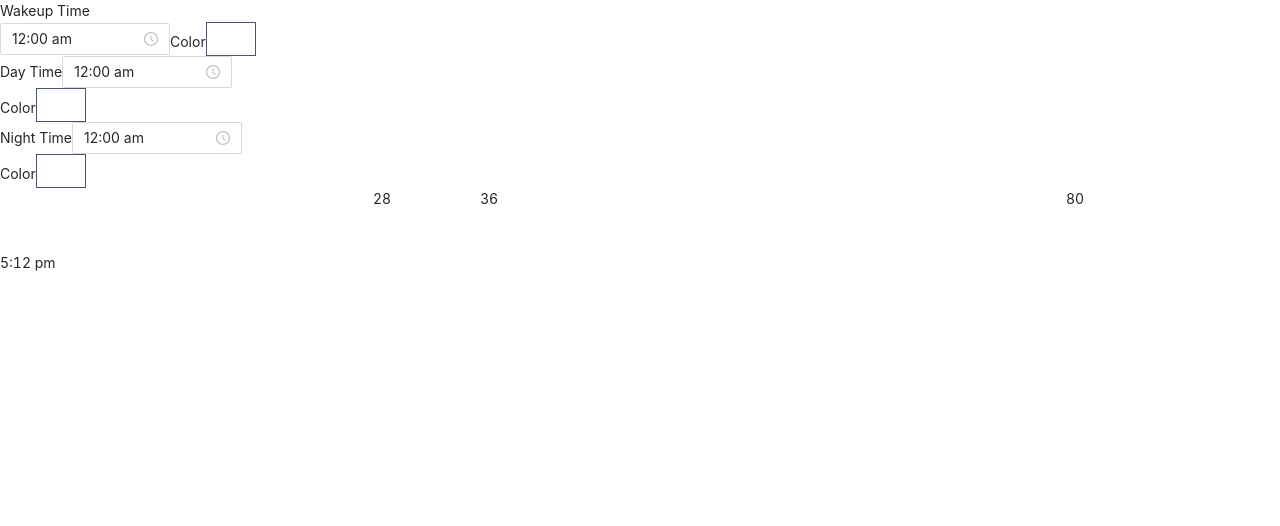
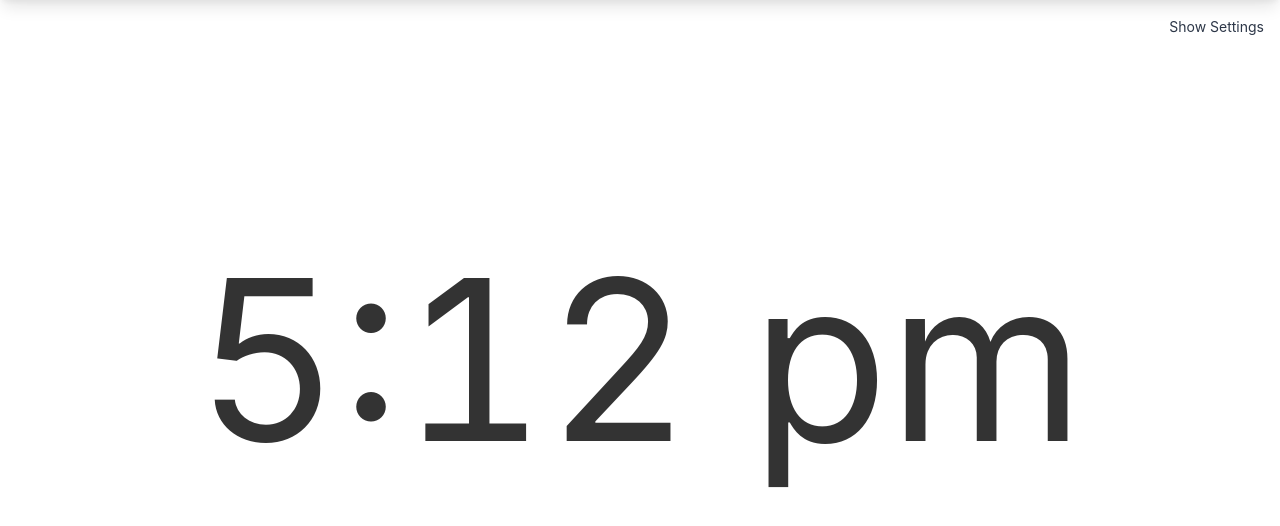
Before and after one commit to dcaccavano/wakeup-clock, a React (Create React App) app: page / in a window 1280 px wide. Shown: the top 526 px of the page. Built offline with nearby package versions, Linux system fonts and the light colour scheme.

Commit message:
total update

```diff
--- a/src/App.css
+++ b/src/App.css
@@ -1,38 +1,50 @@
-.App {
+.mainClock {
+  width: 100%;
   text-align: center;
+  font-size: 14rem;
+  line-height: 90vh;
 }
 
-.App-logo {
-  height: 40vmin;
-  pointer-events: none;
+.mainClock.darkText {
+  color: #333;
 }
 
-@media (prefers-reduced-motion: no-preference) {
-  .App-logo {
-    animation: App-logo-spin infinite 20s linear;
-  }
+.mainClock.lightText {
+  color: #fff;
 }
 
-.App-header {
-  background-color: #282c34;
-  min-height: 100vh;
-  display: flex;
-  flex-direction: column;
-  align-items: center;
-  justify-content: center;
-  font-size: calc(10px + 2vmin);
-  color: white;
+.settingsContainer {
+  height: 10rem;
+  transition: all 0.3s ease-in-out;
+  background: #fff;
+  width: 100vw;
 }
 
-.App-link {
-  color: #61dafb;
+.settingsContainer.isHidden {
+  top: -10rem;
 }
 
-@keyframes App-logo-spin {
-  from {
-    transform: rotate(0deg);
-  }
-  to {
-    transform: rotate(360deg);
-  }
+.settingsContainer.isVisible {
+  top: 0;
 }
+
+.sliderDraggable {
+  height: 3.5rem;
+  margin-top: -.25rem;
+  border-radius: .25rem;
+}
+
+.ticksContainer {
+  margin-top: 48px;
+}
+
+.tick {
+}
+
+.tick .tickLabel {
+  position: absolute;
+  width: 80px;
+  margin-left: -40px;
+  margin-top: 1rem;
+  font-size: .75rem;
+}
--- a/src/App.js
+++ b/src/App.js
@@ -2,10 +2,15 @@ import React from 'react';
 import Settings from './components/Settings';
 import useLocalStorage from './utils/use-local-storage';
 import moment from 'moment';
+import './App.css';
 
 const App = () => {
 
   const format = 'h:mm a';
+
+  const nowToNum = () => moment().diff(moment().startOf('day'), 'minutes') / 15;
+
+  const numToTime = minutes => moment().startOf('day').add(minutes * 15, 'm').format(format);
 
   const [dayStart, setDayStart] = useLocalStorage('dayStart', 36);
   const [wakeupStart, setwakeupStart] = useLocalStorage('wakeupStart', 28);
@@ -15,18 +20,15 @@ const App = () => {
   const [wakeupColor, setWakeupColor] = useLocalStorage('wakeupColor', '#ffffff');
   const [nightColor, setNightColor] = useLocalStorage('nightColor', '#ffffff');
 
-  const [now, setNow] = React.useState(moment());
+  const [now, setNow] = React.useState(nowToNum());
   const [backgroundColor, setBackgroundColor] = React.useState('#ffffff');
 
+  const [showSettings, setShowSettings] = React.useState(false);
+
   const updateBackgroundColor = now => {
-    const timeRightNow = moment(now);
-    const dayTimeStart = moment(dayStart);
-    const wakeupTimeStart = moment(wakeupStart);
-    const nightTimeStart = moment(nightStart);
-
-    if (timeRightNow.isAfter(wakeupTimeStart)) {
-      if (timeRightNow.isAfter(dayTimeStart)) {
-        if (timeRightNow.isBefore(nightTimeStart)) {
+    if (now > wakeupStart) {
+      if (now > dayStart) {
+        if (now < nightStart) {
           setBackgroundColor(dayColor);
         } else {
           setBackgroundColor(nightColor);
@@ -41,7 +43,7 @@ const App = () => {
 
   React.useEffect(() => {
     const interval = setInterval(() => {
-      setNow(moment());
+      setNow(nowToNum());
     }, 60000);
     return () => clearInterval(interval);
     updateBackgroundColor(now);
@@ -53,10 +55,49 @@ const App = () => {
 
   React.useEffect(() => {
     updateBackgroundColor(now);
-  }, [dayColor, nightColor, wakeupColor])
+  }, [dayColor, nightColor, wakeupColor, now])
+
+  const lightOrDark = color => {
+
+    let r, g, b, hsp;
+
+    if (color.match(/^rgb/)) {
+      color = color.match(/^rgba?\((\d+),\s*(\d+),\s*(\d+)(?:,\s*(\d+(?:\.\d+)?))?\)$/);
+      r = color[1];
+      g = color[2];
+      b = color[3];
+    }
+    else {
+      color = +("0x" + color.slice(1).replace(
+      color.length < 5 && /./g, '$&$&'));
+
+      r = color >> 16;
+      g = color >> 8 & 255;
+      b = color & 255;
+    }
+
+    hsp = Math.sqrt(
+      0.299 * (r * r) +
+      0.587 * (g * g) +
+      0.114 * (b * b)
+      );
+
+    if (hsp>127.5) {
+      return 'light';
+    }
+    else {
+      return 'dark';
+    }
+  }
 
   return (
     <div>
+      <button
+        className={`absolute top-0 right-0 mt-4 mr-4 ${lightOrDark(backgroundColor) === 'light' ? 'text-gray-800' : 'text-white'}`}
+        onClick={(e) => setShowSettings(true)}
+      >
+        Show Settings
+      </button>
       <Settings
         dayStart={dayStart}
         setDayStart={setDayStart}
@@ -70,8 +111,19 @@ const App = () => {
         setWakeupColor={setWakeupColor}
         nightColor={nightColor}
         setNightColor={setNightColor}
+        numToTime={numToTime}
+        showSettings={showSettings}
+        setShowSettings={setShowSettings}
       />
-      <div className="w-screen h-screen" style={{ background: backgroundColor }}>{ now.format(format) }</div>
+      <div
+        style={{ background: backgroundColor }}
+        className="clockWrapper w-screen h-screen"
+      >
+
+        <div className={`mainClock ${lightOrDark(backgroundColor) === 'light' ? 'darkText' : 'lightText'}`}>
+          { numToTime(now) }
+        </div>
+      </div>
     </div>
   );
 }
--- a/src/components/Settings/ColorPicker/index.js
+++ b/src/components/Settings/ColorPicker/index.js
@@ -1,35 +1,29 @@
 import React from 'react';
 import { SwatchesPicker } from 'react-color';
 
-const ColorPicker = ({ type, getter, setter }) => {
-
-  const [displayPicker, setDisplayPicker] = React.useState(false);
+const ColorPicker = ({ getter, setter, show, setShow }) => {
 
   const updateColor = color => {
     setter(color.hex);
-    setDisplayPicker(false);
+    setShow(false);
   };
 
   return (
-    <div>
-      <label>Color</label>
-      <button
-        onClick={() => setDisplayPicker(true)}
-        className="p-2 border border-gray-700"
-      >
-        <span
-          className="block h-4 w-8 rounded"
-          style={{ background: getter }}></span>
-      </button>
+    <React.Fragment>
       {
-        displayPicker &&
-        <SwatchesPicker
-          color={getter}
-          onChangeComplete={updateColor}
-        />
+        show &&
+        <React.Fragment>
+          <div onClick={(e) => setShow(false)} className="inset-0 shade w-screen h-screen fixed" ></div>
+          <div className="pickerWrapper absolute inset-0 w-auto h-auto mt-12">
+            <SwatchesPicker
+              color={getter}
+              onChangeComplete={updateColor}
+            />
+          </div>
+        </React.Fragment>
+
       }
-
-    </div>
+    </React.Fragment>
   );
 }
 
--- a/src/components/Settings/CustomDraggable/index.js
+++ b/src/components/Settings/CustomDraggable/index.js
@@ -1,21 +1,21 @@
 import React from 'react';
-import moment from 'moment';
 import Draggable from 'react-draggable';
 
-const CustomDraggable = ({ getter, setter }) => {
+const CustomDraggable = ({ type, numToTime, getter, setter }) => {
 
   const [percent, setPercent] = React.useState(getter / 96);
   const [parentWidth, setParentWidth] = React.useState(null);
   const [leftOffset, setLeftOffset] = React.useState(null);
+  const [showTool, setShowTool] = React.useState(false);
 
-  const handleStop = e => {
+  const handleDrag = e => {
     let newPercent, newValue;
-    if (e.clientX > parentWidth) {
+    if ((e.clientX - 32) > parentWidth) {
       newPercent = 1
     } else if (e.clientX < 0) {
       newPercent = 0;
     } else {
-      newPercent = e.clientX / parentWidth;
+      newPercent = (e.clientX - 32) / parentWidth;
     }
     newValue = Math.floor( 96 * newPercent );
     setter(newValue);
@@ -36,6 +36,7 @@ const CustomDraggable = ({ getter, setter }) => {
 
   return (
     <React.Fragment>
+    >
       { leftOffset &&
         <Draggable
           axis="x"
@@ -43,11 +44,19 @@ const CustomDraggable = ({ getter, setter }) => {
           scale={1}
           bounds={'parent'}
           defaultPosition={{x: leftOffset, y: 0}}
-          onStop={handleStop}>
+          onDrag={handleDrag}>
           <div
-            className="sliderDraggable absolute w-8 h-8"
+            className="sliderDraggable absolute w-4 text-white inset-0 bg-gray-700 hover:shadow-lg cursor-move"
+            onMouseEnter={() => setShowTool(true)}
+            onMouseLeave={() => setShowTool(false)}
           >
-            {getter}
+            {
+              showTool &&
+              <div className="absolute w-32 h-16 text-white inset-0 bg-gray-700 mt-16 border-box p-2 -ml-12 text-center rounded">
+                <p className="leading-none">{type} Time</p>
+                <p className="leading-none">{numToTime(getter)}</p>
+              </div>
+            }
           </div>
         </Draggable>
       }
--- a/src/components/Settings/CustomSlider/index.js
+++ b/src/components/Settings/CustomSlider/index.js
@@ -1,7 +1,7 @@
 import React from 'react';
+import ColorPicker from '../ColorPicker';
+import CustomDraggable from '../CustomDraggable';
 import moment from 'moment';
-import Draggable from 'react-draggable';
-import CustomDraggable from '../CustomDraggable';
 
 const CustomSlider = ({
   wakeupStart,
@@ -16,19 +16,20 @@ const CustomSlider = ({
   setDayColor,
   nightColor,
   setNightColor,
+  numToTime,
 }) => {
 
   const [parentWidth, setParentWidth] = React.useState(null);
 
+  const [showWakeupColorPicker, setShowWakeupColorPicker] = React.useState(false);
+  const [showDayColorPicker, setShowDayColorPicker] = React.useState(false);
+  const [showNightColorPicker, setShowNightColorPicker] = React.useState(false);
+
   const parentElement = React.useRef(null);
 
-  const format = 'h:mm a';
-
-  const valueText = value => `the value is ${value}`
-
-  const marks = new Array(96).fill(0).map((item, index) => {
+  const ticks = new Array(96).fill(0).map((item, index) => {
     const addMinutes = index * 15
-    return index % 8 === 0 ? { value: index, label: moment().startOf('day').add(addMinutes, 'm').format(format) } : { value: index, label: "" }
+    return index % 8 === 0 ? { value: index, label: moment().startOf('day').add(addMinutes, 'm').format('h:mm a') } : { value: index }
   });
 
   React.useEffect(() => {
@@ -39,33 +40,85 @@ const CustomSlider = ({
     <div
       ref={parentElement}
       id="sliderParentContainer"
-      className="sliderContainer relative h-8 w-full mb-8">
-      <div
-        style={{ background: nightColor }}
-        className="sliderBar h-8 absolute w-full"
-      ></div>
+      className="sliderContainer relative h-12 w-full">
+      {
+        parentWidth &&
+        <div className="ticksContainer absolute w-full">
+          { ticks.map((tick) => <div
+              className={`tick absolute w-px h-4 bg-gray-400 ${ tick.label ? 'bg-gray-700' : ''}`}
+              style={{left: Math.floor(( tick.value / 96 ) * parentWidth) }}
+            >
+              {
+                tick.label && <div className="tickLabel text-center">{ tick.label  }</div>
+              }
+            </div>)}
+        </div>
+      }
+      <div className="relative">
+        <ColorPicker
+          getter={nightColor}
+          setter={setNightColor}
+          show={showNightColorPicker}
+          setShow={setShowNightColorPicker}
+        />
+        <button
+          onClick={(e) => setShowNightColorPicker(true)}
+          style={{ background: nightColor }}
+          className="sliderBar border-none h-12 absolute w-full hover:shadow-lg"
+        >
+        </button>
+      </div>
       { parentWidth &&
         <React.Fragment>
           <div
             style={{
-              background: wakeupColor,
               left: Math.floor(( wakeupStart / 96 ) * parentWidth),
               width: Math.floor(( dayStart / 96 ) * parentWidth) - Math.floor(( wakeupStart / 96 ) * parentWidth)
             }}
-            className="box wakeupBox h-8 absolute"
-          ></div><div
-          style={{
-            background: dayColor,
-            left: Math.floor(( dayStart / 96 ) * parentWidth),
-            width: Math.floor(( nightStart / 96 ) * parentWidth) - Math.floor(( dayStart / 96 ) * parentWidth)
-          }}
-            className="box dayBox h-8 absolute"
-          ></div>
+            className="relative">
+            <ColorPicker
+              getter={wakeupColor}
+              setter={setWakeupColor}
+              show={showWakeupColorPicker}
+              setShow={setShowWakeupColorPicker}
+            />
+            <button
+              onClick={(e) => setShowWakeupColorPicker(true)}
+              style={{
+                background: wakeupColor,
+              }}
+              className="box wakeupBox border-none h-12 absolute w-full hover:shadow-lg" >
+              Wakeup
+            </button>
+          </div>
+          <div
+            style={
+              {
+                left: Math.floor(( dayStart / 96 ) * parentWidth),
+                width: Math.floor(( nightStart / 96 ) * parentWidth) - Math.floor(( dayStart / 96 ) * parentWidth)
+              }
+            }
+            className="relative">
+            <ColorPicker
+              getter={dayColor}
+              setter={setDayColor}
+              show={showDayColorPicker}
+              setShow={setShowDayColorPicker}
+            />
+            <button
+              onClick={(e) => setShowDayColorPicker(true)}
+              style={{
+                background: dayColor,
+              }}
+              className="box wakeupBox border-none h-12 absolute w-full hover:shadow-lg" >
+              Day
+            </button>
+          </div>
         </React.Fragment>
       }
-      <CustomDraggable getter={wakeupStart} setter={setwakeupStart} />
-      <CustomDraggable getter={dayStart} setter={setDayStart} />
-      <CustomDraggable getter={nightStart} setter={setNightStart} />
+      <CustomDraggable type={'Wake up'} numToTime={numToTime} getter={wakeupStart} setter={setwakeupStart} />
+      <CustomDraggable type={'Day'} numToTime={numToTime} getter={dayStart} setter={setDayStart} />
+      <CustomDraggable type={'Bed'} numToTime={numToTime} getter={nightStart} setter={setNightStart} />
     </div>
   );
 };
--- a/src/components/Settings/index.js
+++ b/src/components/Settings/index.js
@@ -16,51 +16,19 @@ const Settings = ({
   setWakeupColor,
   nightColor,
   setNightColor,
+  numToTime,
+  showSettings,
+  setShowSettings,
  }) => {
 
   return (
-    <div>
-      <div>
-        <label>Wakeup Time</label>
-        <div className="flex justify-start items-center">
-          <WakeupTimePicker
-            type={'wakeup'}
-            getter={wakeupStart}
-            setter={setwakeupStart}
-          />
-          <ColorPicker
-            type={'Wakeup'}
-            getter={wakeupColor}
-            setter={setWakeupColor}
-          />
-        </div>
-      </div>
-      <div>
-        <label>Day Time</label>
-        <WakeupTimePicker
-          type={'day'}
-          getter={dayStart}
-          setter={setDayStart}
-        />
-        <ColorPicker
-          type={'Day'}
-          getter={dayColor}
-          setter={setDayColor}
-        />
-      </div>
-      <div>
-        <label>Night Time</label>
-        <WakeupTimePicker
-          type={'night'}
-          getter={nightStart}
-          setter={setNightStart}
-        />
-        <ColorPicker
-          type={'Night'}
-          getter={nightColor}
-          setter={setNightColor}
-        />
-      </div>
+    <div className={`settingsContainer shadow-lg fixed inset-0 border-box py-12 px-8 ${ showSettings ? 'isVisible' : 'isHidden'}`}>
+      <button
+        className="absolute top-0 right-0 mt-4 mr-4"
+        onClick={(e) => setShowSettings(false)}
+      >
+        Hide Settings
+      </button>
       <CustomSlider
         dayStart={dayStart}
         setDayStart={setDayStart}
@@ -74,6 +42,7 @@ const Settings = ({
         setWakeupColor={setWakeupColor}
         nightColor={nightColor}
         setNightColor={setNightColor}
+        numToTime={numToTime}
       />
     </div>
   );
```
Also changed, not shown: 1 other file (tests, documents, lock files or other folders).
